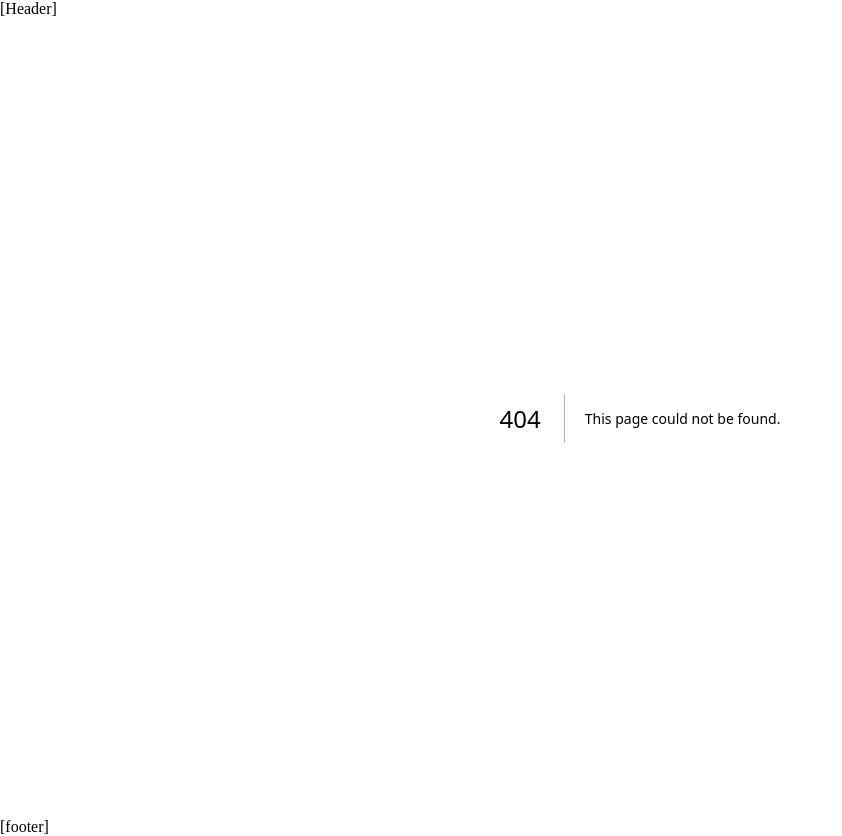
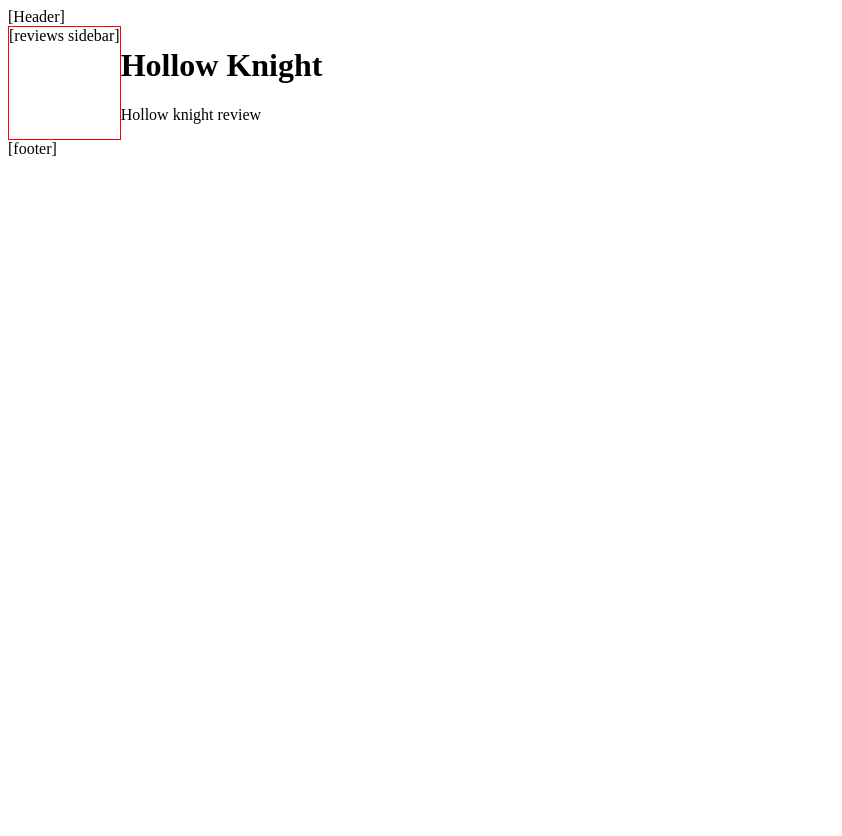
Before and after one commit to garipfederico/next-reviews, a Next.js app: page /reviews/hollow-knight in a window 1280 px wide. Before the commit this address had no page. Shown: the whole page, without its empty margins (0-842 px from the left). After the commit the page ends 800 px from the top, so only its background shows below. Built offline with nearby package versions, Linux system fonts and the light colour scheme.

Commit message:
Video 11 - Usando layouts anidados

```diff
--- a/app/layout.tsx
+++ b/app/layout.tsx
@@ -6,7 +6,7 @@
 
 export default function RootLayout({children}: LayoutProps) {
   return (
-    <html lan="en">
+    <html lang="en">
       <body>
       <header>
       [Header]
--- /dev/null
+++ b/app/reviews/hollow-knight/page.tsx
@@ -0,0 +1,10 @@
+export default function HollowKnightPage(){
+    return (
+        <>
+       <h1>Hollow Knight</h1>
+       <p>
+        Hollow knight review
+       </p>
+        </>
+    )
+}
--- /dev/null
+++ b/app/reviews/layout.tsx
@@ -0,0 +1,12 @@
+export default function ReviewsLayout({children}){
+    return (
+        <div style={{display: 'flex'}}>
+            <div style={{border:'solid red 1px'}}>
+                [reviews sidebar]
+            </div>
+            <div>
+            {children}
+            </div>
+        </div>
+    )
+}
```
Also changed, not shown: app/about/page.tsx (added, +10 -0 lines), app/reviews/page.jsx (added, +10 -0 lines), app/reviews/stardew-valley/page.jsx (added, +10 -0 lines).
